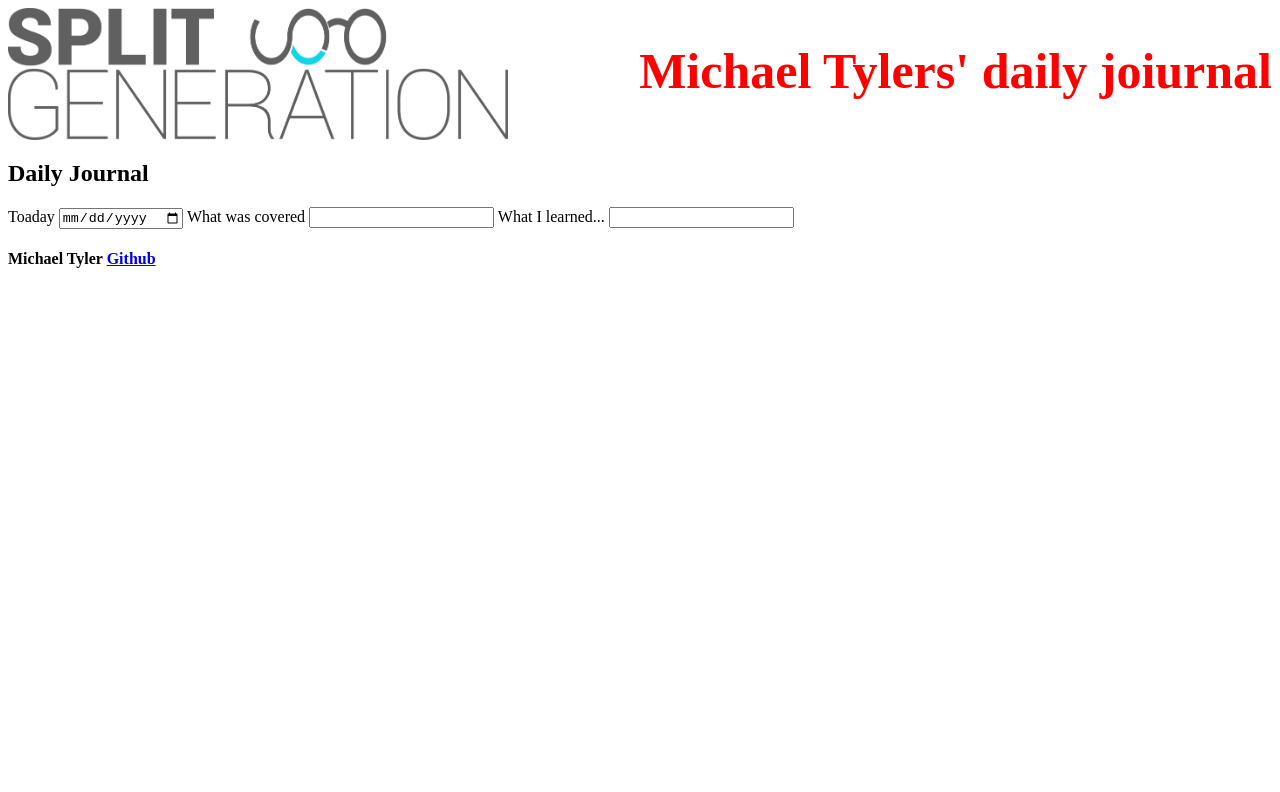
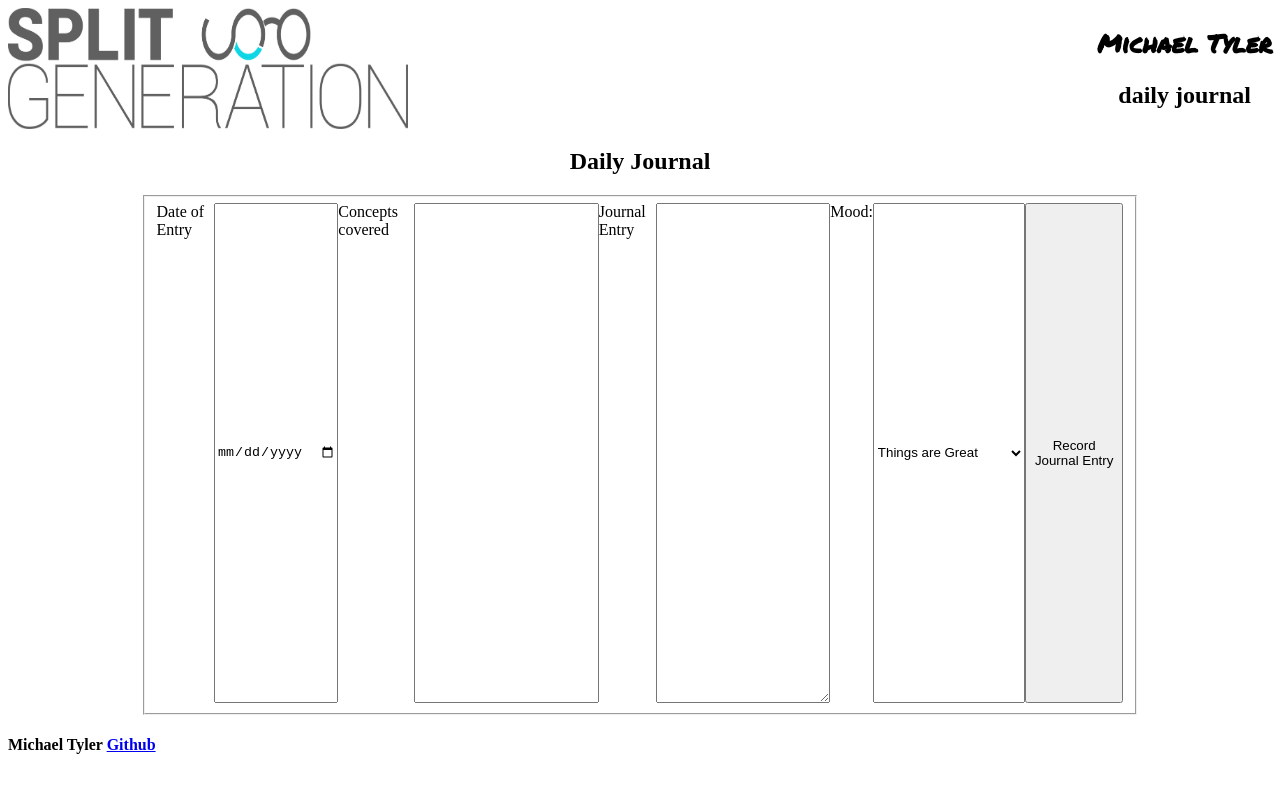
Before and after one commit to Michael-Tyler/daily-journal, a plain HTML site: page index.html in a window 1280 px wide. Drawn offline with Linux system fonts and the light colour scheme.

Commit message:
setup form and styled basics

```diff
--- a/index.html
+++ b/index.html
@@ -5,25 +5,48 @@
     <meta charset="UTF-8">
     <meta name="viewport" content="width=device-width, initial-scale=1.0">
     <link rel="stylesheet" href="styles/main.css">
+    <link href="https://fonts.googleapis.com/css2?family=Permanent+Marker&display=swap" rel="stylesheet">
+
     <title>Daily Journal</title>
 </head>
 <header>
     <div class="header">
         <img src="images/Logo.jpg" class="logo__image">
-        <h1>Michael Tylers' daily joiurnal</h1>
+        <div class="header__title">
+            <h1>Michael Tyler</h1>
+            <h2 class="titleBottom"> daily journal</h2>
+        </div>
         <!-- 1. a logo 2. my name -->
     </div>
 </header>
 
 <body>
-    <h2>Daily Journal</h2>
+    <h2 class="journal">Daily Journal</h2>
     <!-- 3.form to collect journal entry -->
-    <label for="date">Toaday</label>
-    <input type="date" id="todays date" name="today">
-    <label for="text">What was covered</label>
-    <input type="text" id="covered" name="topic">
-    <label for="textarea">What I learned...</label>
-    <input type="textarea" id="textarea" name="learned">
+    <form action="">
+        <fieldset>
+            <label for="journalDate">Date of Entry</label>
+            <input type="date" name="journalDate" id="journalDate">
+            <label for="journalConcepts">Concepts covered</label>
+            <input type="text" name="journalConcepts" id="journalConcepts">
+            <label for="journalEntry">Journal Entry</label>
+            <textarea name="journalEntry" id="journalEntry" cols="30" rows="5"></textarea>
+            <label for="moodSelecet">Mood:</label>
+            <select name="moodSelect" id="moodSelect">
+                <option value="Great">Things are Great</option>
+                <option value="Okay">Alrighty then</option>
+                <option value="Fair">wait what?</option>
+                <option value="Not so Good">Ya, who, what, when?</option>
+                <option value="Very Bad">God please no...</option>
+            </select>
+            <button>Record Journal Entry</button>
+        </fieldset>
+    </form>
+    <ul id="journalRecordsList">
+        <div class="journalRecord">
+
+        </div>
+    </ul>
     <!-- i. date field <date></date> -->
     <!-- ii. concepts covered <text></text> -->
     <!-- iii.journal entry <textarea></textarea> enter in what you learned how you felt and plans for upcoming days -->
--- a/styles/header.css
+++ b/styles/header.css
@@ -1,9 +1,15 @@
 .logo__image {
-    max-width: 500px;
+    max-width: 25rem;
+    max-height: 10rem;
 }
 
 h1 {
-    font-size: 50px;
+    font-family: 'Permanent Marker', cursive;
+    font-size: 25px;
     margin-left: auto;
-    color: red;
+    color: #000;
 }
+
+.titleBottom {
+    text-align: center;
+}
--- a/styles/main.css
+++ b/styles/main.css
@@ -1,4 +1,18 @@
 @import url("header.css");
 .header {
     display: flex;
+    justify-content: space-between;
 }
+
+fieldset {
+    display: flex;
+    max-width: 500px;
+    height: 500px;
+    margin-left: auto;
+    margin-right: auto;
+    align-items: space-evenly;
+}
+
+.journal {
+    text-align: center;
+}
```
